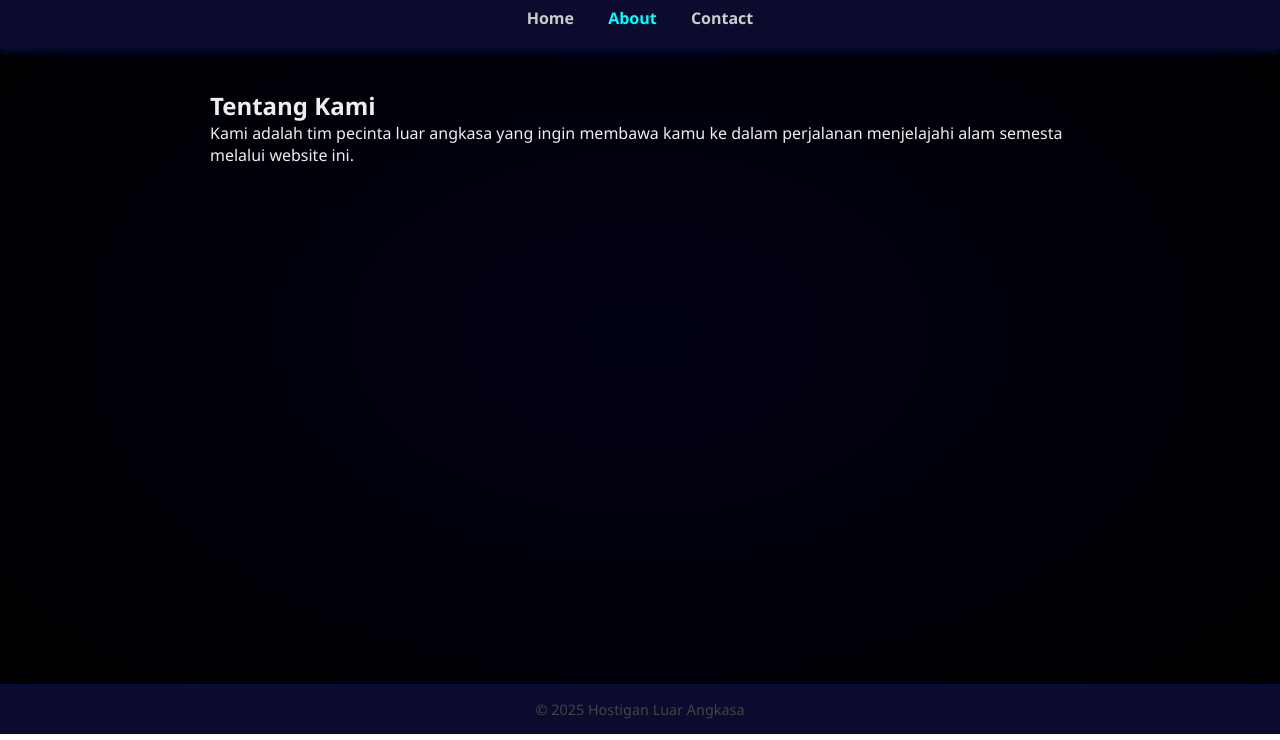
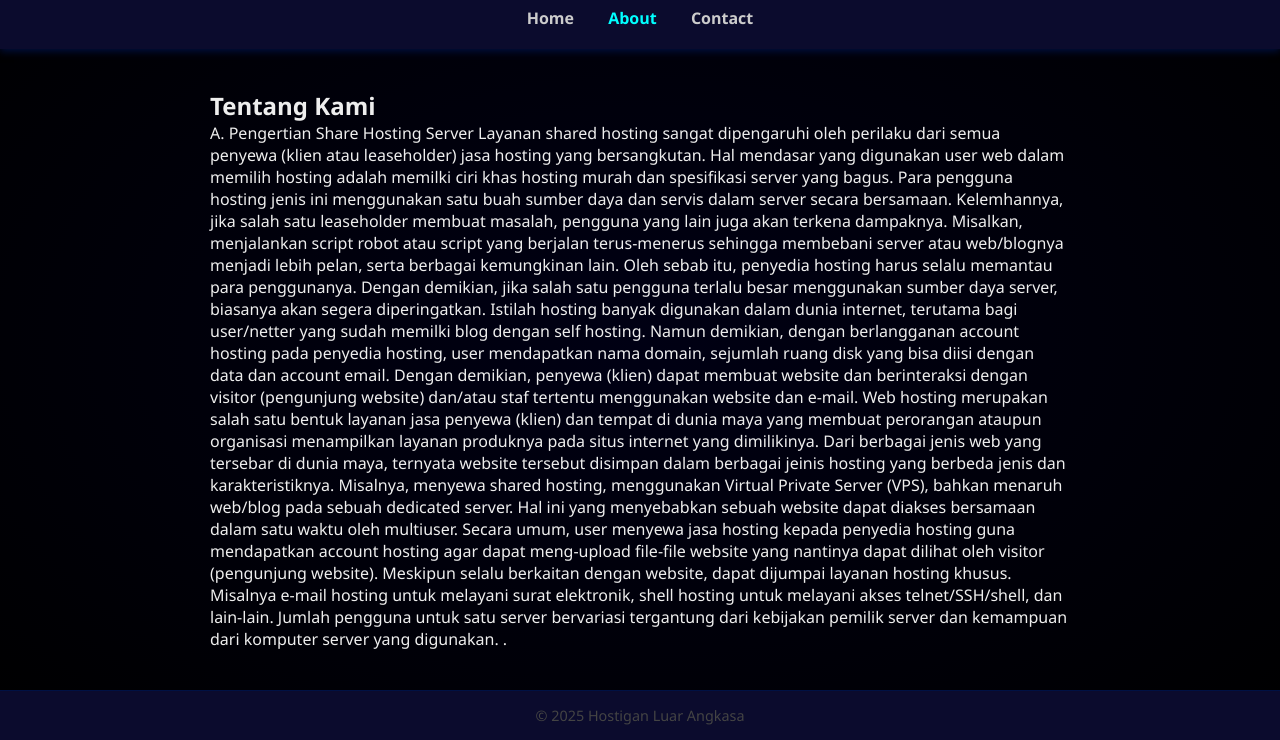
Before and after one commit to bntg-star/star, a plain HTML site: page about.html in a window 1280 px wide. Shown: the part 66-806 px from the top of the page. Drawn offline with Linux system fonts and the light colour scheme.

Commit message:
Update about.html

```diff
--- a/about.html
+++ b/about.html
@@ -19,7 +19,23 @@
   <main>
     <section>
       <h2>Tentang Kami</h2>
-      <p>Kami adalah tim pecinta luar angkasa yang ingin membawa kamu ke dalam perjalanan menjelajahi alam semesta melalui website ini.</p>
+      <p>A. Pengertian Share Hosting Server
+
+Layanan shared hosting sangat dipengaruhi oleh perilaku dari semua penyewa (klien atau leaseholder) jasa hosting yang bersangkutan. Hal mendasar yang digunakan user web dalam memilih hosting adalah memilki ciri khas hosting murah dan spesifikasi server yang bagus.
+
+Para pengguna hosting jenis ini menggunakan satu buah sumber daya dan servis dalam server secara bersamaan. Kelemhannya, jika salah satu leaseholder membuat masalah, pengguna yang lain juga akan terkena dampaknya.
+
+Misalkan, menjalankan script robot atau script yang berjalan terus-menerus sehingga membebani server atau web/blognya menjadi lebih pelan, serta berbagai kemungkinan lain. Oleh sebab itu, penyedia hosting harus selalu memantau para penggunanya.
+
+Dengan demikian, jika salah satu pengguna terlalu besar menggunakan sumber daya server, biasanya akan segera diperingatkan.
+
+Istilah hosting banyak digunakan dalam dunia internet, terutama bagi user/netter yang sudah memilki blog dengan self hosting. Namun demikian, dengan berlangganan account hosting pada penyedia hosting, user mendapatkan nama domain, sejumlah ruang disk yang bisa diisi dengan data dan account email.
+
+Dengan demikian, penyewa (klien) dapat membuat website dan berinteraksi dengan visitor (pengunjung website) dan/atau staf tertentu menggunakan website dan e-mail. Web hosting merupakan salah satu bentuk layanan jasa penyewa (klien) dan tempat di dunia maya yang membuat perorangan ataupun organisasi menampilkan layanan produknya pada situs internet yang dimilikinya.
+
+Dari berbagai jenis web yang tersebar di dunia maya, ternyata website tersebut disimpan dalam berbagai jeinis hosting yang berbeda jenis dan karakteristiknya. Misalnya, menyewa shared hosting, menggunakan Virtual Private Server (VPS), bahkan menaruh web/blog pada sebuah dedicated server. Hal ini yang menyebabkan sebuah website dapat diakses bersamaan dalam satu waktu oleh multiuser.
+
+Secara umum, user menyewa jasa hosting kepada penyedia hosting guna mendapatkan account hosting agar dapat meng-upload file-file website yang nantinya dapat dilihat oleh visitor (pengunjung website). Meskipun selalu berkaitan dengan website, dapat dijumpai layanan hosting khusus. Misalnya e-mail hosting untuk melayani surat elektronik, shell hosting untuk melayani akses telnet/SSH/shell, dan lain-lain. Jumlah pengguna untuk satu server bervariasi tergantung dari kebijakan pemilik server dan kemampuan dari komputer server yang digunakan. .</p>
     </section>
   </main>
 
```
